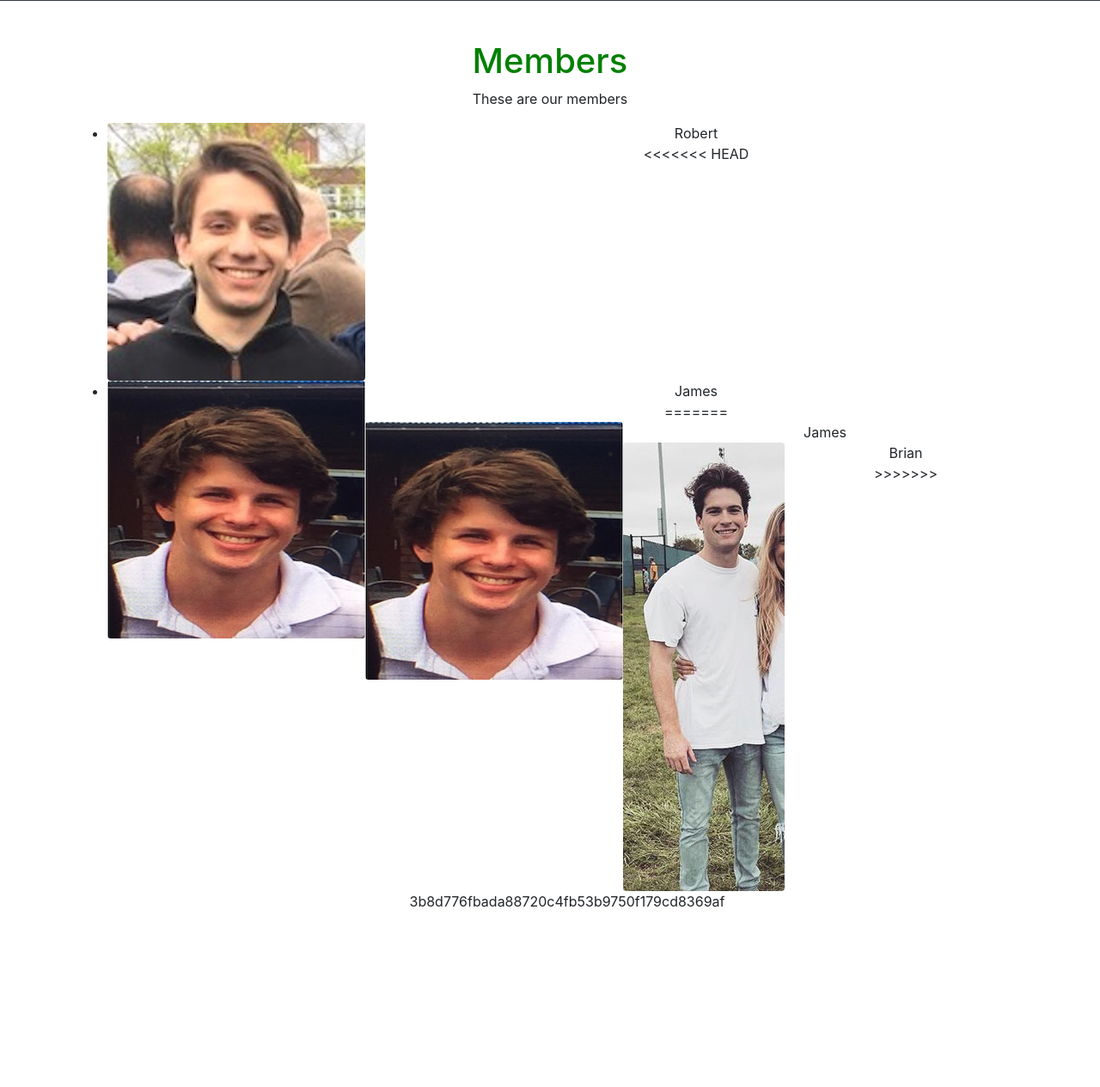
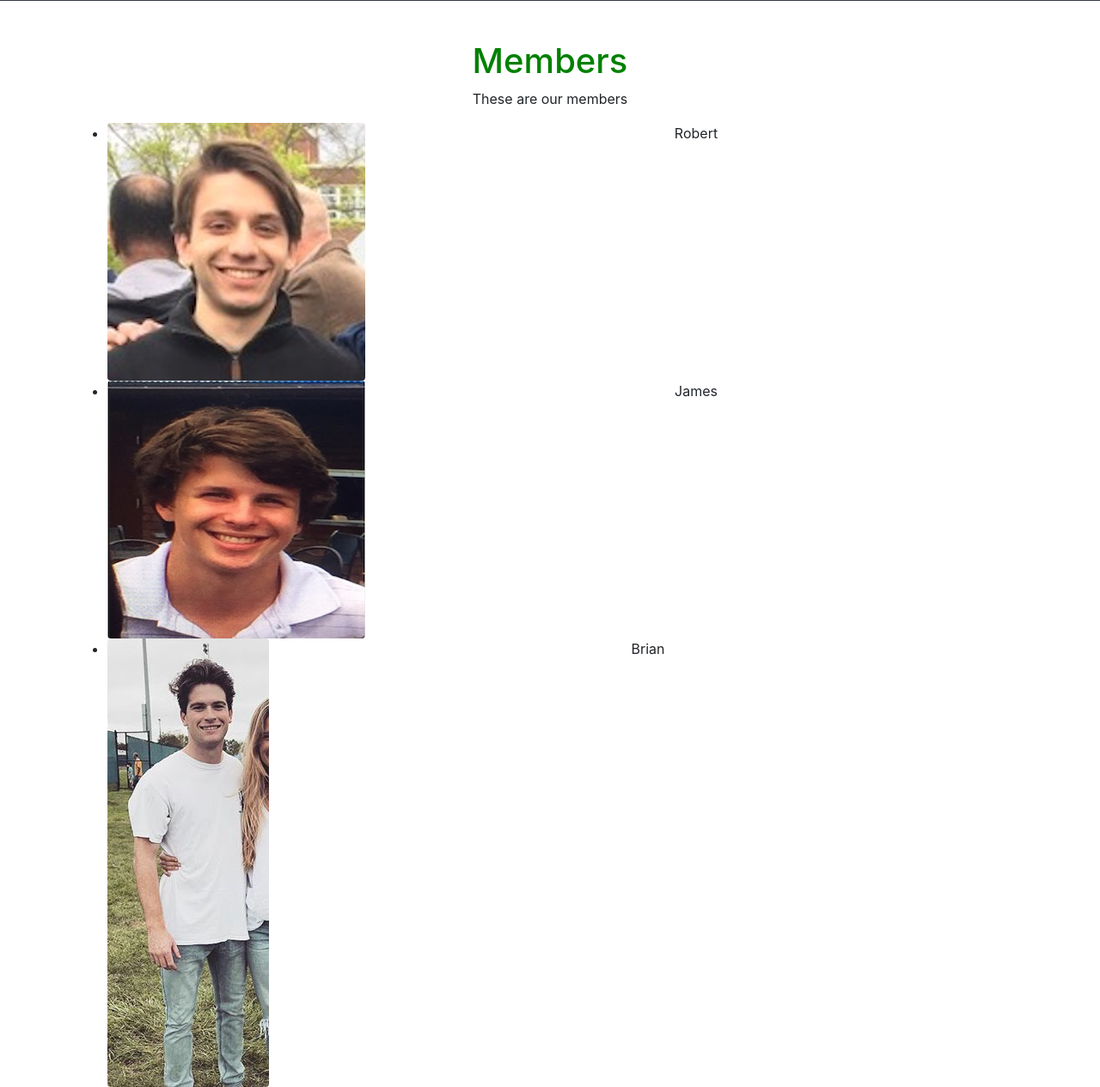
Before and after one commit to RKalaj/moviebase, a Flask app: page /about in a window 1280 px wide. Shown: the part 55-1320 px from the top of the page at 86% size. Before the commit the page ends 1111 px from the top, so only its background shows below. Run offline with Flask 2, Linux system fonts and the light colour scheme; some libraries are stand-ins or nearby versions.

Commit message:
Brian pic added

```diff
--- a/templates/members.html
+++ b/templates/members.html
@@ -30,9 +30,8 @@ Members
         <p>These are our members</p>
         <ul>
           <li><img src="/static/img/robert_pic.jpg" class="rounded float-left" alt="...">Robert</li>
-<<<<<<< HEAD
 
-        </ul><br>
+        </ul>
 
     </div>
   </div>
@@ -42,10 +41,15 @@ Members
         <ul>
 
          <li><img src="/static/img/JAC5.jpg" class="rounded float-left" alt="...">James</li>
-=======
-          <li><img src="/static/img/JAC5.jpg" class="rounded float-left" alt="...">James</li>
-          <li><img src="/static/img/brian.jpg" class="rounded float-left" alt="...">Brian</li>
->>>>>>> 3b8d776fbada88720c4fb53b9750f179cd8369af
+        </ul>
+    </div>
+  </div>
+  <div class="row">
+    <div class="col-lg-12 text-center">
+
+        <ul>
+
+         <li><img src="/static/img/brian.jpg" class="rounded float-left" alt="...">Brian</li>
         </ul>
     </div>
   </div>
```
